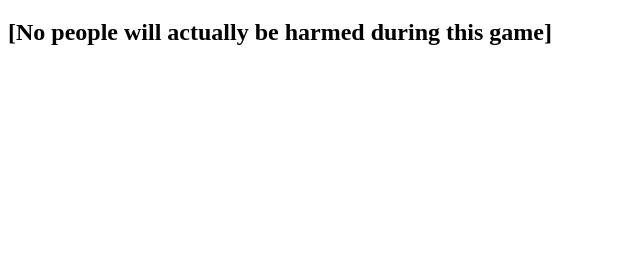
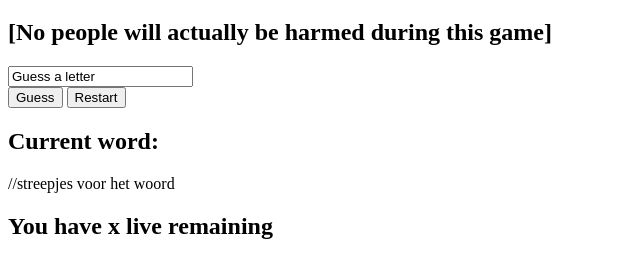
Before and after one commit to Marit93/Galgje, a plain HTML site: page index.html in a window 1280 px wide. Shown: the part 61-338 px from the top of the page, without its empty margins (0-640 px from the left). Drawn offline with Linux system fonts and the light colour scheme.

Commit message:
HTML base

```diff
--- a/index.html
+++ b/index.html
@@ -14,6 +14,16 @@
 <body>
     <h1 class="title">Simple Hangman Game</h1>
     <h2 class="subtitle">[No people will actually be harmed during this game]</h2>
+
+<div class="guessletter">
+    <div><input type="text" name="letters" value="Guess a letter"></div>
+    <div class="buttons"><button id="guess">Guess</div>
+        <button id="restart">Restart</button>
+</div>
+<h2 class="current">Current word:</h2>
+//streepjes voor het woord
+
+<h2 class="lives">You have x live remaining</h2>
   <script src=""main.js"></script>
 </body>
 </html>
--- a/style.css
+++ b/style.css
@@ -0,0 +1,2 @@
+.buttons {
+display: inline-block;}
```
